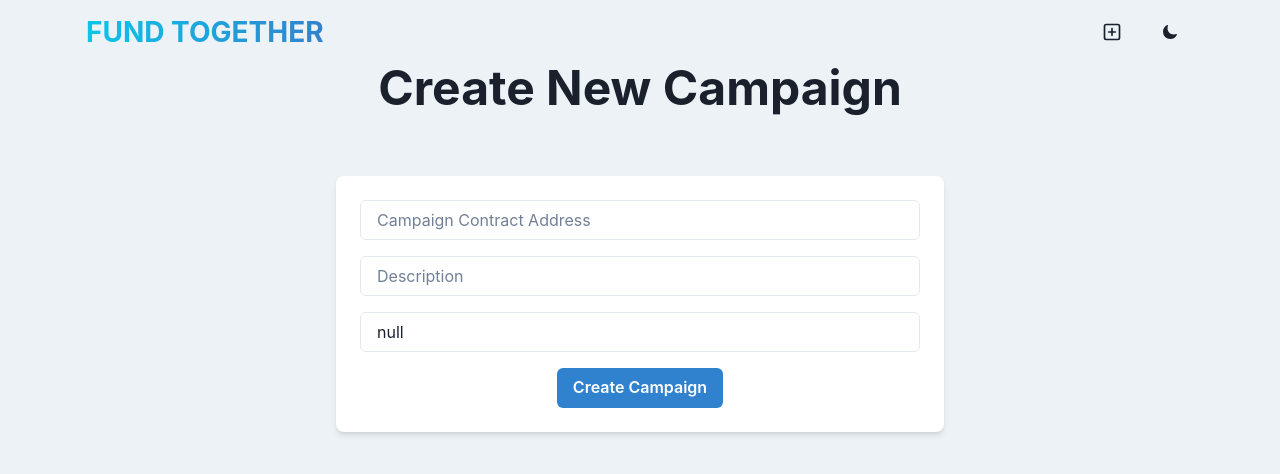
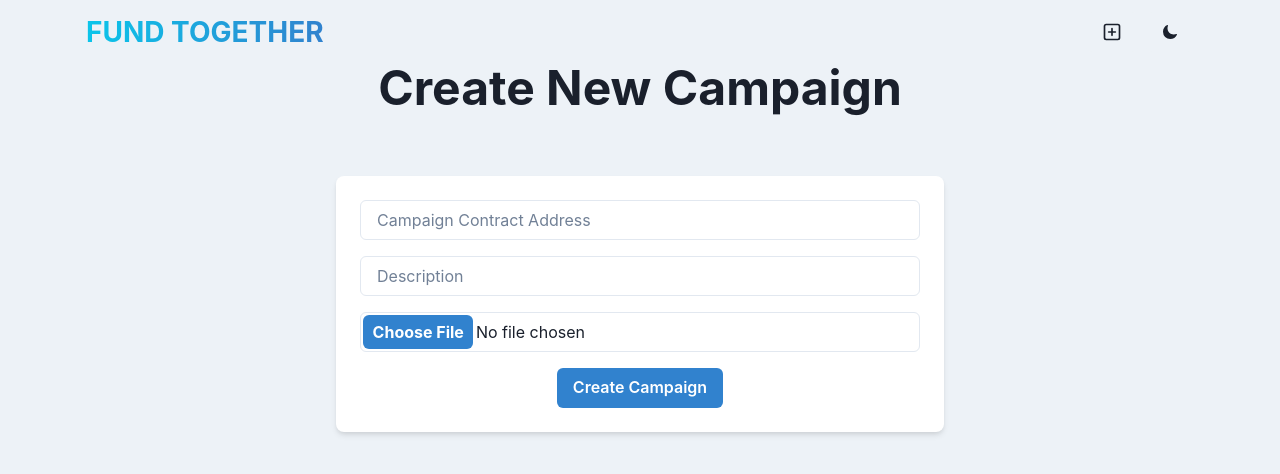
Before and after one commit to StephG99/fund-together-dapp, a React (Vite) app in the folder frontend/: page /create in a window 1280 px wide. Shown: the top 474 px of the page. Built offline with nearby package versions, Linux system fonts and the light colour scheme.

Commit message:
Added ChooseFile Button in CreatePage

```diff
--- a/frontend/src/pages/CreatePage.jsx
+++ b/frontend/src/pages/CreatePage.jsx
@@ -6,7 +6,7 @@ const CreatePage = () => {
   const [newCampaign, setNewCampaign] = useState({
     campaignContract: '',
     description: '',
-    imageURL: 'null',
+    image: 'null',
   })
 
   const toast = useToast()
@@ -14,10 +14,17 @@ const CreatePage = () => {
 
   const handleAddCampaign = async () => {
     try {
+      // Create a FormData object and populate it with campaign data
+      const formData = new FormData();
+      formData.append("campaignContract", newCampaign.campaignContract);
+      formData.append("description", newCampaign.description);
+      formData.append("image", newCampaign.image);
+
+      // Make the POST request to the backend with FormData
       const response = await fetch('http://localhost:5000/api/campaigns', {
         method: 'POST',
         body: formData, // Send FormData instead of JSON
-        });
+      });
 
       if (!response.ok) {
         const errorData = await response.json();
@@ -40,7 +47,7 @@ const CreatePage = () => {
       setNewCampaign({
         campaignContract: '',
         description: '',
-        imageURL: '',
+        image: null,
       });
     } catch (error) {
       console.error('Error:', error.message);
@@ -78,12 +85,30 @@ const CreatePage = () => {
                 value={newCampaign.description}
                 onChange={(e) => setNewCampaign({...newCampaign, description: e.target.value})}
               />
+               <Box w="full" textAlign="center">
               <Input
-                placeholder="Image URL"
-                name="imageURL"
-                value={newCampaign.imageURL}
-                onChange={(e) => setNewCampaign({...newCampaign, imageURL: e.target.value})}
+                type="file"
+                name="image"
+                accept="image/*" // Accept only images
+                onChange={(e) => setNewCampaign({ ...newCampaign, image: e.target.files[0] })}
+                sx={{
+                  "::file-selector-button": {
+                      background: "blue.500",
+                      color: "white",
+                      padding: "0.3rem 0.6rem",
+                      margin: "0.15rem",
+                      marginLeft: "-3.5",
+                      borderRadius: "md",
+                      border: "none",
+                      cursor: "pointer",
+                      fontWeight: "bold",
+                      _hover: {
+                          background: "blue.600",
+                      },
+                  },
+              }}
               />
+            </Box>
 
               <Button colorScheme="blue" onClick={handleAddCampaign}>
                 Create Campaign
--- a/frontend/src/pages/HomePage.jsx
+++ b/frontend/src/pages/HomePage.jsx
@@ -22,7 +22,7 @@ const HomePage = () => {
           bgClip={"text"}
           bgGradient={"linear(to-r,cyan.400 , blue.500)"}
           >
-          Current Products
+          Current Campaigns
         </Text>
 
         <SimpleGrid
```
